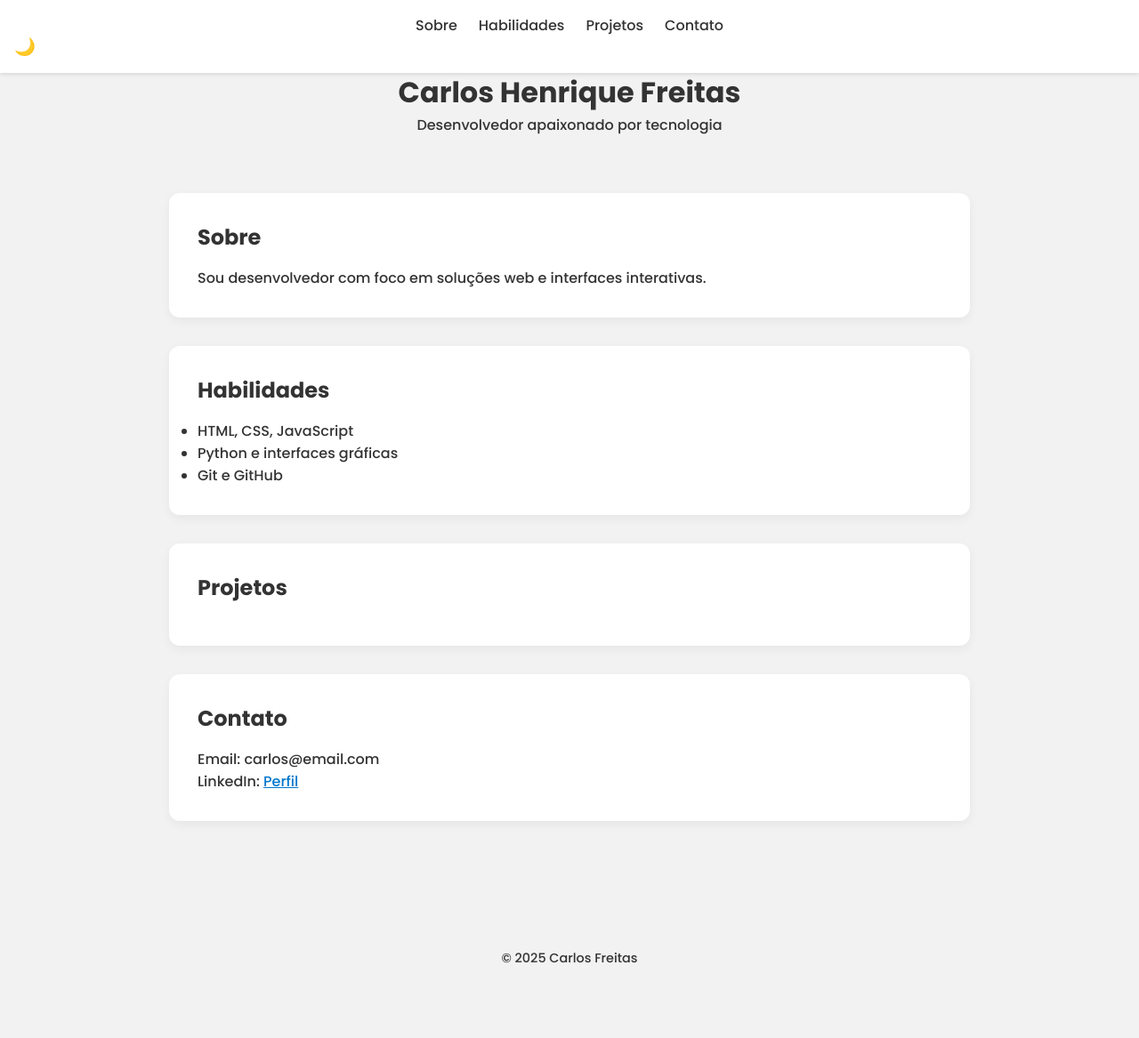
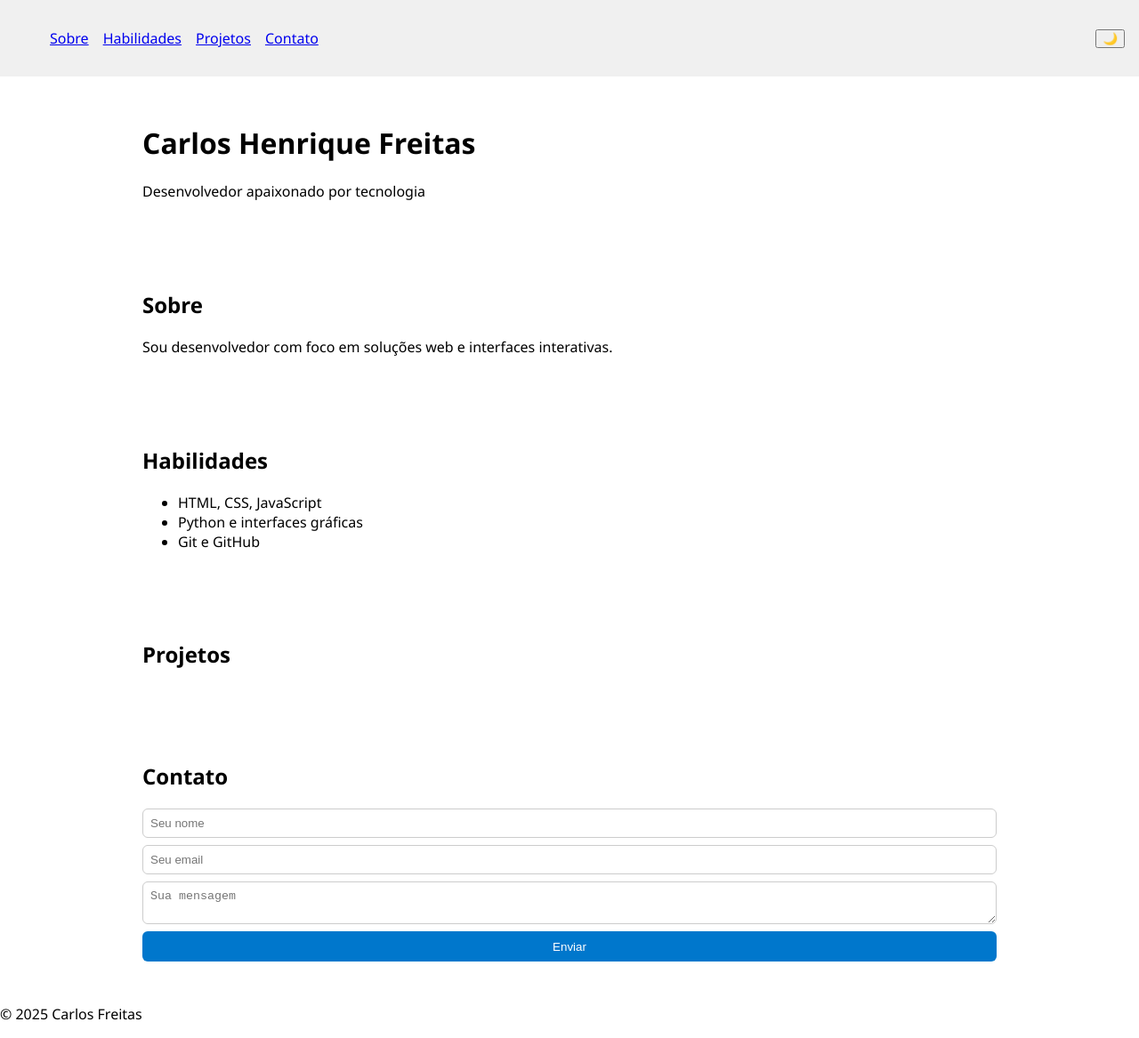
Before and after one commit to Carloscodev/portfolio, a plain HTML site: page index.html in a window 1280 px wide. Shown: the whole page at 89% size. Before the commit the page ends 1120 px from the top, so only its background shows below. Drawn offline with nearby package versions, Linux system fonts and the light colour scheme; no server answers.

Commit message:
Add files via upload

```diff
--- a/index.html
+++ b/index.html
@@ -39,12 +39,17 @@
 
   <section id="projetos">
     <h2>Projetos</h2>
+    <div id="cards-container" class="grid"></div>
   </section>
 
   <section id="contato">
     <h2>Contato</h2>
-    <p>Email: carlos@email.com</p>
-    <p>LinkedIn: <a href="https://linkedin.com/in/carlos-henrique-silva-freitas-373102281" target="_blank">Perfil</a></p>
+    <form action="https://formspree.io/f/your_form_id" method="POST">
+      <input type="text" name="nome" placeholder="Seu nome" required />
+      <input type="email" name="email" placeholder="Seu email" required />
+      <textarea name="mensagem" placeholder="Sua mensagem" required></textarea>
+      <button type="submit">Enviar</button>
+    </form>
   </section>
 
   <footer>
--- a/script.js
+++ b/script.js
@@ -1,39 +1,30 @@
 
-// Dark mode toggle
-const toggleBtn = document.getElementById("toggle-dark");
-toggleBtn.addEventListener("click", () => {
+// Modo escuro
+document.getElementById("toggle-dark").onclick = () =>
   document.body.classList.toggle("dark-mode");
-});
 
-// Scroll Reveal
-ScrollReveal().reveal('section', {
-  origin: 'bottom',
-  distance: '50px',
-  duration: 800,
-  delay: 100,
-  easing: 'ease-in-out',
+// Animações
+ScrollReveal().reveal("section", {
+  origin: "bottom",
+  distance: "40px",
+  duration: 700,
   reset: false
 });
 
-// Puxar repositórios do GitHub
+// Repositórios com cards
 fetch("https://api.github.com/users/Carloscodev/repos")
-  .then(response => response.json())
+  .then(res => res.json())
   .then(repos => {
-    const container = document.querySelector("#projetos");
-    repos.forEach(repo => {
-      if (!repo.fork && repo.description) {
-        const div = document.createElement("div");
-        div.innerHTML = `
-          <h3>${repo.name}</h3>
-          <p>${repo.description}</p>
-          <a href="${repo.html_url}" target="_blank">
-            <i class="fab fa-github"></i> Ver no GitHub
-          </a>
-        `;
-        container.appendChild(div);
-      }
+    const container = document.getElementById("cards-container");
+    repos.filter(r => !r.fork && r.description).forEach(repo => {
+      const card = document.createElement("div");
+      card.className = "card";
+      card.innerHTML = `
+        <h3>${repo.name}</h3>
+        <p>${repo.description}</p>
+        <p><strong>Linguagem:</strong> ${repo.language || "N/A"}</p>
+        <a href="${repo.html_url}" target="_blank">Ver no GitHub</a>
+      `;
+      container.appendChild(card);
     });
-  })
-  .catch(error => {
-    console.error("Erro ao buscar repositórios:", error);
   });
--- a/style.css
+++ b/style.css
@@ -1,93 +1,73 @@
 
-@import url('https://fonts.googleapis.com/css2?family=Poppins:wght@300;500;700&display=swap');
-
-:root {
-  --bg: #f2f2f2;
-  --text: #333;
-  --card: #fff;
-  --primary: #0077cc;
+body {
+  font-family: 'Segoe UI', sans-serif;
+  margin: 0;
+  background: var(--bg, #fff);
+  color: var(--text, #000);
 }
 
-body.dark-mode {
-  --bg: #121212;
-  --text: #eee;
-  --card: #1e1e1e;
-  --primary: #4da3ff;
+nav {
+  background: var(--card, #f0f0f0);
+  padding: 1rem;
+  position: sticky;
+  top: 0;
+  z-index: 10;
+  display: flex;
+  justify-content: space-between;
+  align-items: center;
 }
 
-* {
-  margin: 0;
-  padding: 0;
-  box-sizing: border-box;
+nav ul {
+  display: flex;
+  gap: 1rem;
+  list-style: none;
 }
 
-body {
-  font-family: 'Poppins', sans-serif;
-  background-color: var(--bg);
-  color: var(--text);
-  transition: background-color 0.3s ease, color 0.3s ease;
+header, section {
+  padding: 2rem;
+  max-width: 960px;
+  margin: auto;
 }
 
-#navbar {
-  position: fixed;
-  top: 0;
-  width: 100%;
-  background: var(--card);
-  box-shadow: 0 2px 4px rgba(0,0,0,0.1);
-  padding: 1rem;
-  z-index: 1000;
+.grid {
+  display: grid;
+  grid-template-columns: repeat(auto-fit, minmax(280px, 1fr));
+  gap: 1rem;
 }
 
-#navbar ul {
-  list-style: none;
-  display: flex;
-  justify-content: center;
-  gap: 1.5rem;
-  flex-wrap: wrap;
+.card {
+  background: #fff;
+  padding: 1rem;
+  border-radius: 8px;
+  box-shadow: 0 4px 10px rgba(0,0,0,0.1);
+  transition: transform 0.3s ease;
 }
 
-#navbar a {
-  text-decoration: none;
-  color: var(--text);
-  font-weight: 500;
+.card:hover {
+  transform: translateY(-5px);
 }
 
-#toggle-dark {
-  background: none;
-  border: none;
-  cursor: pointer;
-  font-size: 1.2rem;
+form {
+  display: flex;
+  flex-direction: column;
+  gap: 0.5rem;
 }
 
-header, footer {
-  text-align: center;
-  padding: 5rem 1rem 2rem;
+form input, form textarea {
+  padding: 0.5rem;
+  border: 1px solid #ccc;
+  border-radius: 6px;
 }
 
-section {
-  max-width: 900px;
-  margin: 2rem auto;
-  background: var(--card);
-  padding: 2rem;
-  border-radius: 12px;
-  box-shadow: 0 4px 12px rgba(0,0,0,0.05);
-  transition: background-color 0.3s ease;
+form button {
+  background: #0077cc;
+  color: white;
+  border: none;
+  padding: 0.6rem;
+  cursor: pointer;
+  border-radius: 6px;
 }
 
-h2 {
-  margin-bottom: 1rem;
+form button:hover {
+  background: #005fa3;
 }
-
-a {
-  color: var(--primary);
-  transition: color 0.3s ease;
-}
-
-a:hover {
-  color: darken(var(--primary), 10%);
-}
-
-footer {
-  font-size: 0.9rem;
-  margin-top: 4rem;
-}
```
